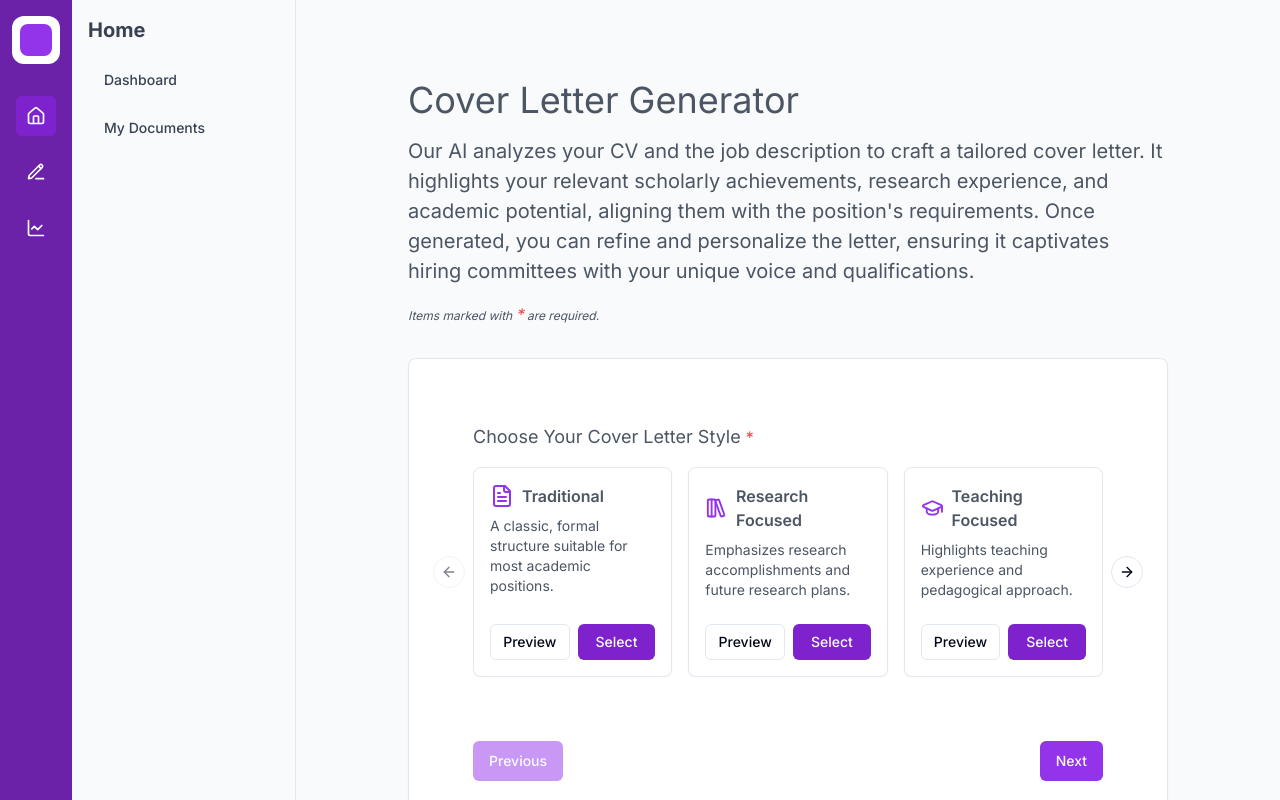
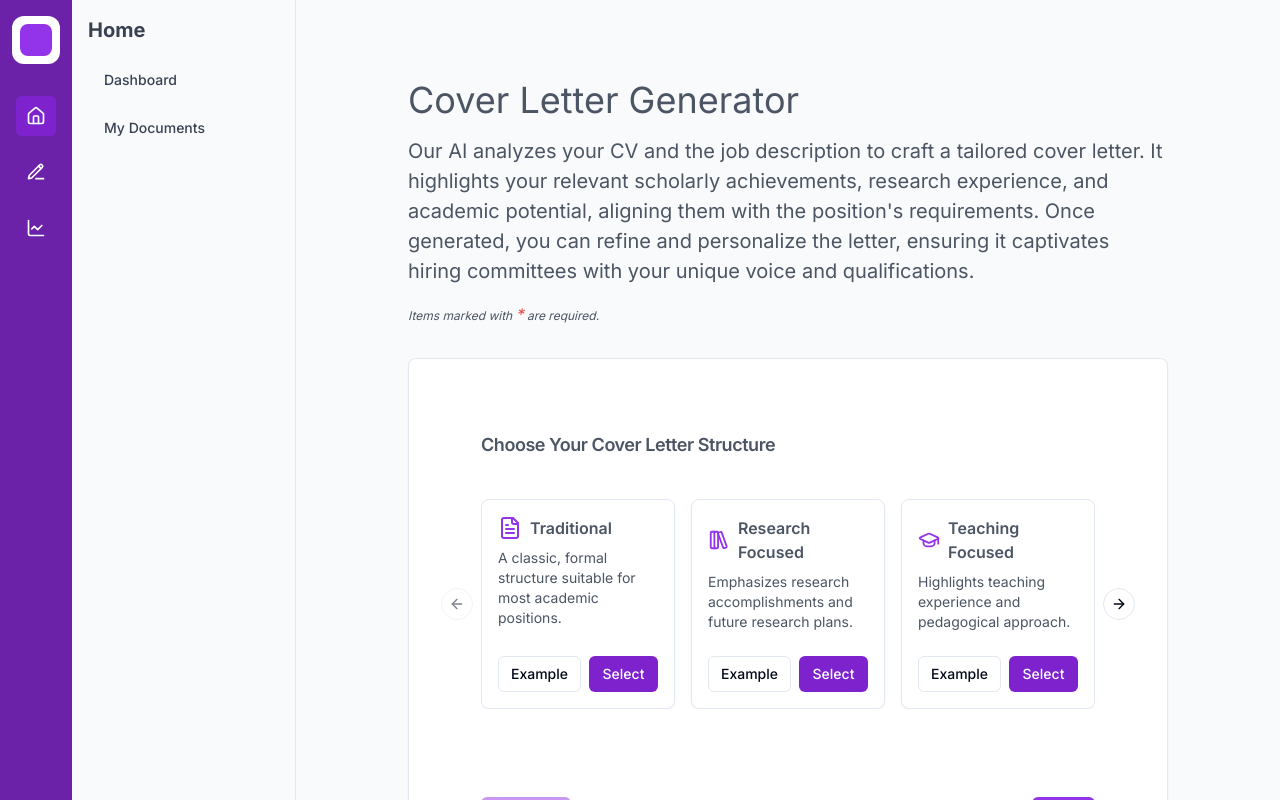
Before and after one commit to Naxus28/lumina.ai, a Next.js app: page /cover-letter in a window 1280 px wide. Shown: the top 800 px of the page. Built offline with nearby package versions, Linux system fonts and the light colour scheme.

Commit message:
Reestructures wizard to simply take-in steps

```diff
--- a/app/(auth)/cover-letter/components/CoverLetterWizard.tsx
+++ b/app/(auth)/cover-letter/components/CoverLetterWizard.tsx
@@ -1,120 +1,20 @@
-import React, { useState } from 'react';
+import React, { useState, ReactNode } from 'react';
 import { Button } from '@/components/ui/button';
-import { TemplateSelector } from './document-templates/TemplateSelector';
-import { JobDescriptionInput } from './JobDescriptionInput';
-import { CVUpload } from './CVUpload';
-import { SenderForm } from './address/SenderForm';
-import { RecipientForm } from './address/RecipientForm';
-import { HighlightInput } from './HighlightInput';
-import { CustomFields } from './CustomFields';
-import { CoverLetterTemplate } from './document-templates/models';
-import { AddressFormData } from './address/hooks/useAddressForm';
-import { Card, CardContent } from '@/components/ui/card';
-import { H2, Paragraph, Span } from '@/app/components/typography';
-import { Container } from '../../../layout-components/Container';
+import { Card, CardContent, CardFooter, CardHeader, CardTitle } from '@/components/ui/card';
+
+interface WizardStep {
+	title: string;
+	component: ReactNode;
+}
 
 interface CoverLetterWizardProps {
-	templates: CoverLetterTemplate[];
-	selectedTemplate: string | null;
-	onSelectTemplate: (template: CoverLetterTemplate) => void;
-	jobDescription: string;
-	setJobDescription: (value: string) => void;
-	cvFile: File | null;
-	setCvFile: (file: File | null) => void;
-	senderData: AddressFormData;
-	setSenderData: (data: AddressFormData) => void;
-	recipientData: AddressFormData;
-	setRecipientData: (data: AddressFormData) => void;
-	highlights: string[];
-	setHighlights: (highlights: string[]) => void;
-	customFields: Record<string, string>;
-	setCustomFields: React.Dispatch<React.SetStateAction<Record<string, string>>>;
-	newFieldName: string;
-	setNewFieldName: (value: string) => void;
+	steps: WizardStep[];
+	onComplete: () => void;
+	isLoading: boolean;
 }
 
-const steps = [
-	{ title: 'Choose Your Cover Letter Style', isMandatory: true, component: TemplateSelector },
-	{ title: 'Job Description', isMandatory: true, component: JobDescriptionInput },
-	{ title: 'Upload CV', isMandatory: true, component: CVUpload },
-	{ title: 'Additional Details', isMandatory: false, component: null },
-	{ title: '', isMandatory: false, component: null },
-];
-
-export const CoverLetterWizard: React.FC<CoverLetterWizardProps> = (props) => {
+export const CoverLetterWizard: React.FC<CoverLetterWizardProps> = ({ steps, onComplete, isLoading }) => {
 	const [currentStep, setCurrentStep] = useState(0);
-
-	const renderStep = () => {
-		switch (currentStep) {
-			case 0:
-				return (
-					<TemplateSelector
-						templates={props.templates}
-						selectedTemplate={props.selectedTemplate}
-						onSelectTemplate={props.onSelectTemplate}
-					/>
-				);
-			case 1:
-				return (
-					<JobDescriptionInput
-						jobDescription={props.jobDescription}
-						setJobDescription={props.setJobDescription}
-					/>
-				);
-			case 2:
-				return <CVUpload onFileSelect={props.setCvFile} />;
-			case 3:
-				return (
-					<>
-						<Paragraph className="text-sm text-gray-600 pb-4">
-							For additional customization, you may provide extra details in the form below. If left blank, our AI
-							system will automatically extract relevant information from your CV and the provided job description
-							(including recipient details if available). You'll have the opportunity to review and edit the final
-							document before submission.
-						</Paragraph>
-						<SenderForm onDataChange={props.setSenderData} />
-						<div className="mb-8" />
-						<RecipientForm onDataChange={props.setRecipientData} />
-					</>
-				);
-			case 4:
-				return (
-					<>
-						<Container paddingY="none">
-							<H2 className="text-lg mb-4">CV Highlights</H2>
-							<Paragraph className="text-sm text-gray-600">
-								Enter aspects of your CV you'd like to highlight in the cover letter.
-							</Paragraph>
-							<HighlightInput
-								highlights={props.highlights}
-								setHighlights={props.setHighlights as React.Dispatch<React.SetStateAction<string[]>>}
-							/>
-						</Container>
-						<Container
-							paddingY="none"
-							className="mt-8"
-						>
-							<H2 className="text-lg mb-4">Custom Fields</H2>
-							<Paragraph className="text-sm text-gray-600">
-								Add any additional information that you feel is important to your cover letter. First add the field
-								name, then you will have the opportunity to add a description for the field created. For example, you
-								might add a field for "Personal Values", where you describe how your moral compass impacts your
-								teaching, or add a field "Desired Teaching Discipline" to specify a subject area you're interested in
-								teaching at the new university.
-							</Paragraph>
-							<CustomFields
-								customFields={props.customFields}
-								setCustomFields={props.setCustomFields}
-								newFieldName={props.newFieldName}
-								setNewFieldName={props.setNewFieldName as React.Dispatch<React.SetStateAction<string>>}
-							/>
-						</Container>
-					</>
-				);
-			default:
-				return null;
-		}
-	};
 
 	const goToNextStep = () => {
 		if (currentStep < steps.length - 1) {
@@ -128,15 +28,21 @@ export const CoverLetterWizard: React.FC<CoverLetterWizardProps> = (props) => {
 		}
 	};
 
+	const progressPercentage = ((currentStep + 1) / steps.length) * 100;
+
 	return (
-		<Card>
-			<CardContent className="p-16">
-				<div>
-					<H2 className="text-lg mb-4">
-						{steps[currentStep].title} {steps[currentStep].isMandatory ? <Span className="text-red-500">*</Span> : ''}
-					</H2>
-					{renderStep()}
-					<div className="flex justify-between mt-16">
+		<Card className="p-12">
+			<CardHeader>
+				{/* <div className="w-full bg-gray-200 rounded-full h-2.5 dark:bg-gray-700 mt-4">
+					<div
+						className="bg-purple-600 h-2.5 rounded-full"
+						style={{ width: `${progressPercentage}%` }}
+					></div>
+				</div> */}
+				<CardTitle className="text-lg mb-4 text-gray-600">{steps[currentStep].title}</CardTitle>
+			</CardHeader>
+			<CardContent>{steps[currentStep].component}</CardContent>
+			<CardFooter className="flex justify-between mt-16">
 				<Button
 					onClick={goToPreviousStep}
 					className="bg-purple-600 hover:bg-purple-700"
@@ -151,9 +57,7 @@ export const CoverLetterWizard: React.FC<CoverLetterWizardProps> = (props) => {
 				>
 					Next
 				</Button>
-					</div>
-				</div>
-			</CardContent>
+			</CardFooter>
 		</Card>
 	);
 };
--- a/app/(auth)/cover-letter/components/document-templates/TemplateCard.tsx
+++ b/app/(auth)/cover-letter/components/document-templates/TemplateCard.tsx
@@ -26,7 +26,7 @@ export const TemplateCard: React.FC<TemplateCardProps> = ({ template, isSelected
 					onClick={onView}
 					className="flex-1"
 				>
-					Preview
+					Example
 				</Button>
 				<Button
 					variant={isSelected ? 'secondary' : 'default'}
--- a/app/(auth)/cover-letter/components/document-templates/TemplateSelector.tsx
+++ b/app/(auth)/cover-letter/components/document-templates/TemplateSelector.tsx
@@ -26,6 +26,7 @@ export const TemplateSelector: React.FC<TemplateSelectorProps> = ({
 
 	const handleSelectTemplate = (template: CoverLetterTemplate) => {
 		onSelectTemplate(template);
+		console.log('template', template);
 	};
 
 	return (
--- a/app/(auth)/cover-letter/page.tsx
+++ b/app/(auth)/cover-letter/page.tsx
@@ -11,9 +11,16 @@ import { DocumentDisplay } from '@/app/components/shared/DocumentDisplay';
 import { ErrorMessage } from './components/ErrorMessage';
 import { DownloadPdfButton } from '@/app/components/DownloadPdfButton';
 import { GenerateButton } from '@/app/components/GenerateButton';
+import { TemplateSelector } from './components/document-templates/TemplateSelector';
+import { JobDescriptionInput } from './components/JobDescriptionInput';
+import { CVUpload } from './components/CVUpload';
+import { SenderForm } from './components/address/SenderForm';
+import { RecipientForm } from './components/address/RecipientForm';
+import { HighlightInput } from './components/HighlightInput';
+import { CustomFields } from './components/CustomFields';
 
 const CoverLetterGenerator: React.FC = () => {
-	const [selectedTemplate, setSelectedTemplate] = useState<string | null>(null);
+	const [selectedTemplate, setSelectedTemplate] = useState<CoverLetterTemplate | null>(null);
 	const [jobDescription, setJobDescription] = useState('');
 	const [cvFile, setCvFile] = useState<File | null>(null);
 	const [generatedCoverLetter, setGeneratedCoverLetter] = useState('');
@@ -34,6 +41,7 @@ const CoverLetterGenerator: React.FC = () => {
 	const [isStreamStarted, setIsStreamStarted] = useState(false);
 
 	const handleSelectTemplate = (template: CoverLetterTemplate) => {
+		console.log('template', template);
 		setSelectedTemplate(template);
 	};
 
@@ -118,6 +126,58 @@ const CoverLetterGenerator: React.FC = () => {
 		}
 	}, [isStreamStarted]);
 
+	const steps = [
+		{
+			title: 'Choose Your Cover Letter Structure',
+			component: (
+				<TemplateSelector
+					templates={coverLetterTemplates}
+					selectedTemplate={selectedTemplate?.name || null}
+					onSelectTemplate={handleSelectTemplate}
+				/>
+			),
+		},
+		{
+			title: 'Job Description',
+			component: (
+				<JobDescriptionInput
+					jobDescription={jobDescription}
+					setJobDescription={setJobDescription}
+				/>
+			),
+		},
+		{
+			title: 'Upload CV',
+			component: <CVUpload onFileSelect={setCvFile} />,
+		},
+		{
+			title: 'Additional Details',
+			component: (
+				<>
+					<SenderForm onDataChange={setSenderData} />
+					<RecipientForm onDataChange={setRecipientData} />
+				</>
+			),
+		},
+		{
+			title: 'Custom',
+			component: (
+				<>
+					<HighlightInput
+						highlights={highlights}
+						setHighlights={setHighlights}
+					/>
+					<CustomFields
+						customFields={customFields}
+						setCustomFields={setCustomFields}
+						newFieldName={newFieldName}
+						setNewFieldName={setNewFieldName}
+					/>
+				</>
+			),
+		},
+	];
+
 	return (
 		<div className="container mx-auto px-4 py-8">
 			<main>
@@ -133,23 +193,9 @@ const CoverLetterGenerator: React.FC = () => {
 				</Span>
 				<Container>
 					<CoverLetterWizard
-						templates={coverLetterTemplates}
-						selectedTemplate={selectedTemplate}
-						onSelectTemplate={handleSelectTemplate}
-						jobDescription={jobDescription}
-						setJobDescription={setJobDescription}
-						cvFile={cvFile}
-						setCvFile={setCvFile}
-						senderData={senderData}
-						setSenderData={setSenderData}
-						recipientData={recipientData}
-						setRecipientData={setRecipientData}
-						highlights={highlights}
-						setHighlights={setHighlights}
-						customFields={customFields}
-						setCustomFields={setCustomFields}
-						newFieldName={newFieldName}
-						setNewFieldName={setNewFieldName}
+						steps={steps}
+						onComplete={handleGenerate}
+						isLoading={isLoading}
 					/>
 				</Container>
 				<Container>
```
Lines whose indentation alone changed are shown as unchanged.
